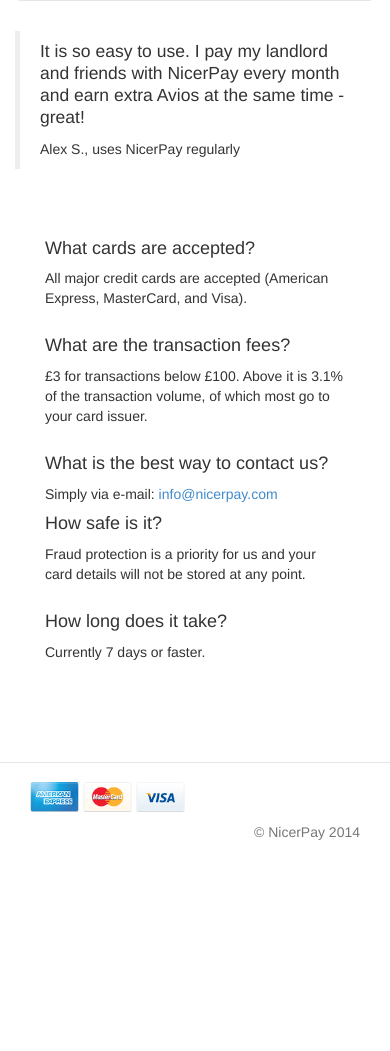
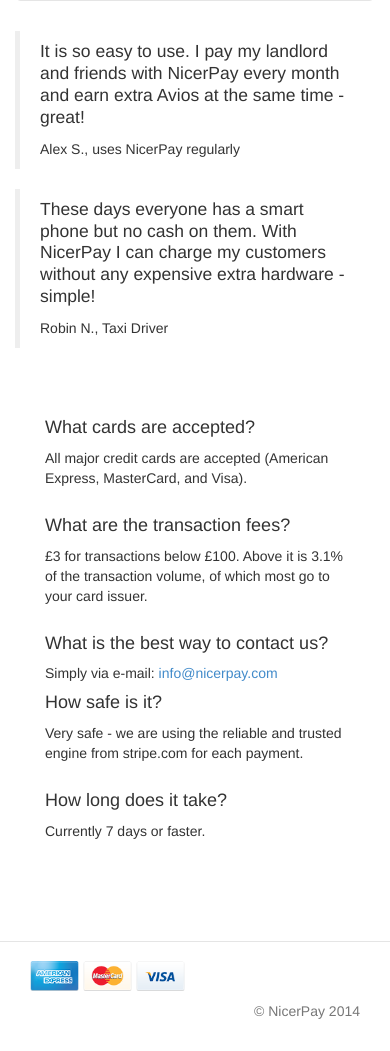
Before and after one commit to paulodicanio86/payme, a Flask app: page /about/ in a window 390 px wide. Shown: the part 431-1482 px from the top of the page. Before the commit the page ends 1271 px from the top, so only its background shows below. Run offline with Flask 2, Linux system fonts and the light colour scheme.

Commit message:
mobile css rendering

```diff
--- a/payme/templates/404.html
+++ b/payme/templates/404.html
@@ -1,6 +1,8 @@
 {% extends "layout.html" %}
 {% block title %} - Error 404{% endblock %}
 {% block content %}
+<div class="clearfix visible-xs"><p>&nbsp;</p></div>
+
 <div class="account details row">
   <div class="col-lg-12 col-xs-12">
     <div class="panel panel-danger">
--- a/payme/templates/about.html
+++ b/payme/templates/about.html
@@ -1,24 +1,31 @@
 {% extends "layout.html" %}
 {% block title %} - About{% endblock %}
 {% block content %}
-  <div class="jumbotron">
+  <div class="jumbotron col-lg-12 col-xs-12">
     <h2>Convert credit into money</h2>
     <p class="lead">With our service you can simply use your credit
     card to deposit money into any UK bank account. Why not pay your rent with your credit card and earn those extra airmiles that you are missing out on every month?</p>
   </div>
 
-  <div class="row quotes">
-    <div class="col-lg-12">
+  <div class="quotes row">
+    <div class="col-lg-6 col-xs-12">
       <blockquote class="blockquote-reverse">
       <p>It is so easy to use. I pay my landlord and friends with
     NicerPay every month and earn extra Avios at the same time - great!</p>
       <footer>Alex S., uses NicerPay regularly</footer>
       </blockquote>
     </div>
+    <div class="col-lg-6 col-xs-12">
+      <blockquote class="blockquote-reverse">
+      <p>These days everyone has a smart phone but no cash on them. With NicerPay I can
+    charge my customers without any expensive extra hardware - simple!</p>
+      <footer>Robin N., Taxi Driver</footer>
+      </blockquote>
+    </div>
   </div>
 
-  <div class="row marketing">
-    <div class="col-lg-6">
+  <div class="marketing row">
+    <div class="col-lg-6 col-xs-12">
       <h4>What cards are accepted?</h4>
       <p>All major credit cards are accepted (American Express,
     MasterCard, and Visa).</p>
@@ -30,10 +37,10 @@
       <h4>What is the best way to contact us?</h4>
       <p>Simply via e-mail: <a href="mailto:info@nicerpay.com">info@nicerpay.com</a></p>
     </div>
-    <div class="col-lg-6">
+    <div class="col-lg-6 col-xs-12">
       <h4>How safe is it?</h4>
-      <p>Fraud protection is a priority for us and your card details
-      will not be stored at any point.</p>
+      <p>Very safe - we are using the reliable and trusted engine from
+      stripe.com for each payment.</p>
 
       <h4>How long does it take?</h4>
       <p>Currently 7 days or faster.</p>
--- a/payme/templates/offline.html
+++ b/payme/templates/offline.html
@@ -1,7 +1,7 @@
 {% extends "layout.html" %}
 {% block title %} - Maintenance{% endblock %}
 {% block content %}
-  <div class="account details row">
+<div class="offline row">
   <div class="col-lg-12 col-xs-12">
     <div class="panel panel-primary">
       <div class="panel-heading">
```
Also changed, not shown: payme/templates/charge.html (+4 -5 lines), payme/templates/custom_link.html (+36 -30 lines), payme/templates/declined.html (+6 -3 lines), payme/templates/success.html (+6 -3 lines). Lines whose indentation alone changed are shown as unchanged.
